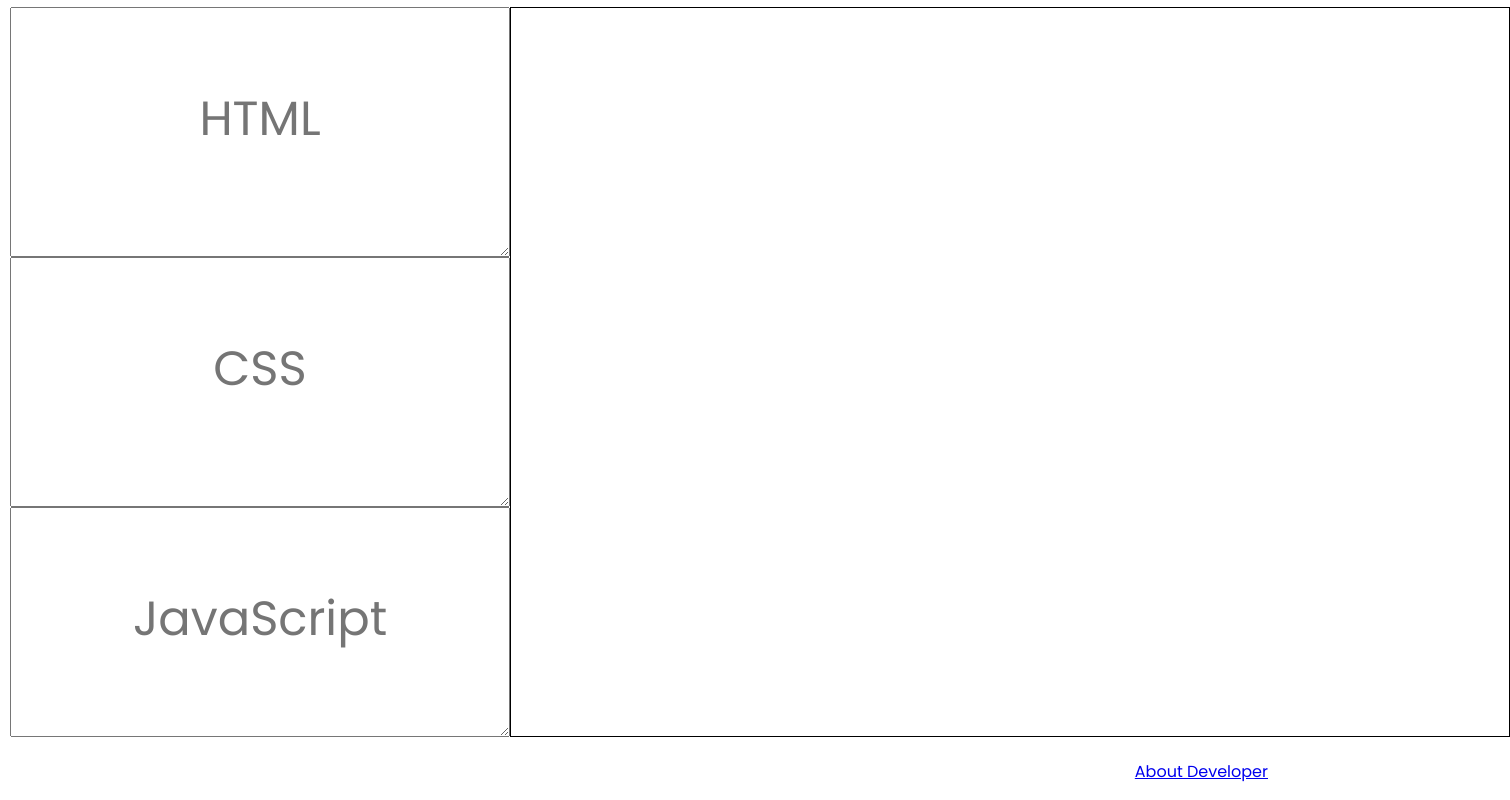
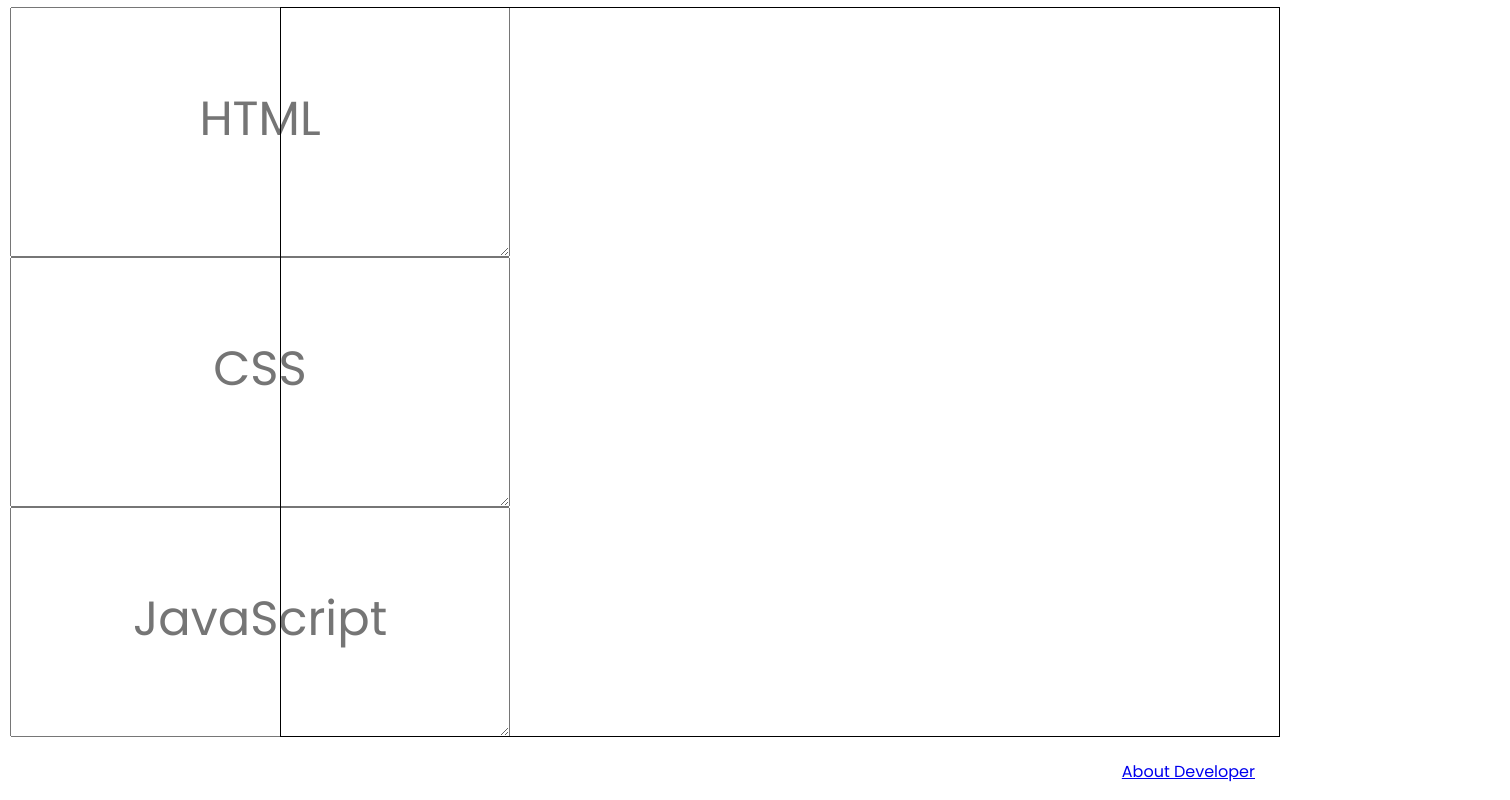
Before and after one commit to pratikt76/Live-Code-Editor-Like-Code-Pen, a plain HTML site: page index.html in a window 1280 px wide. Shown: the whole page, 1510 px wide, since content can reach past the window. Drawn offline with Linux system fonts and the light colour scheme.

Commit message:
Add files via upload

```diff
--- a/style.css
+++ b/style.css
@@ -19,7 +19,7 @@ body {
 
 .about {
   position: absolute;
-  right: 12px;
+  right: 25px;
   bottom: 16px;
 }
 
@@ -54,6 +54,7 @@ iframe {
 #output {
   grid-row: 1/4;
   grid-column: 2/3;
+  margin-left: -250px;
 }
 
 textarea::placeholder {
```
